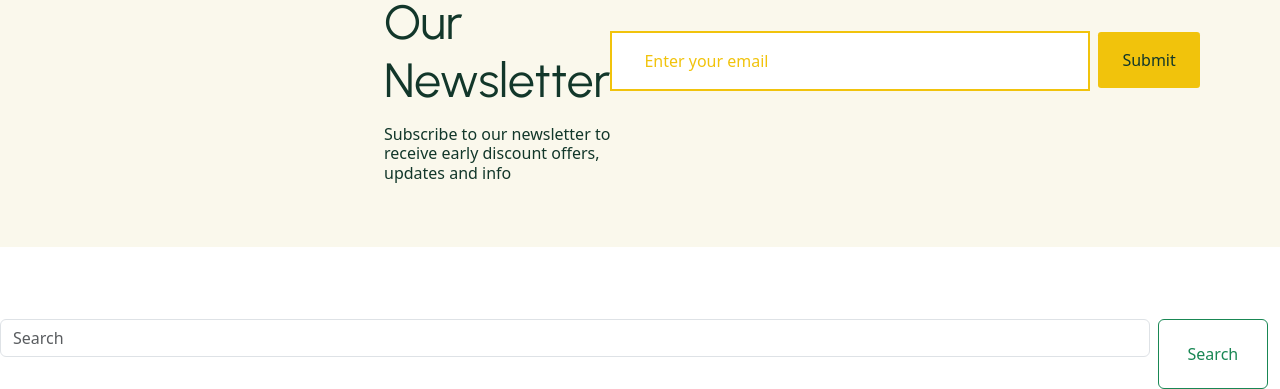
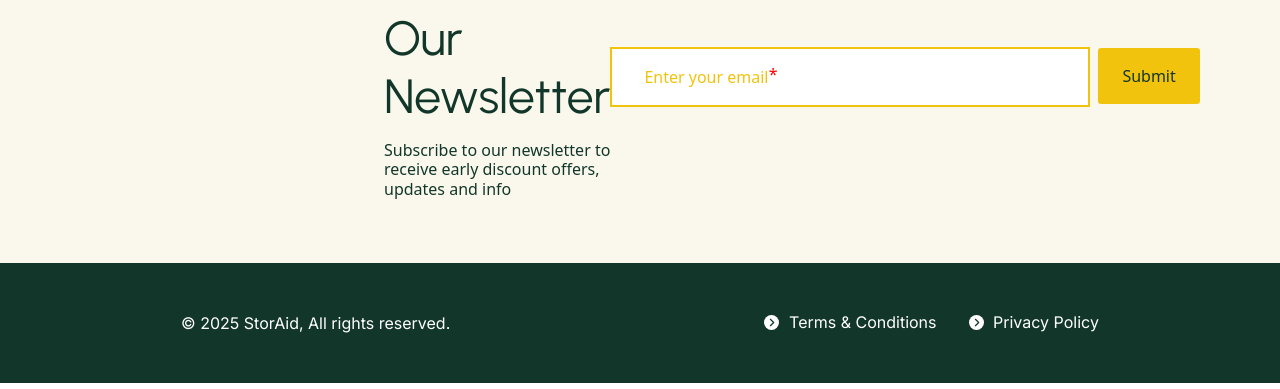
Before and after one commit to setsuBerg/StorAid-Storage-service, a React (Vite) app: page / in a window 1280 px wide. Shown: the part 6171-6560 px from the top of the page. Built offline with nearby package versions, Linux system fonts and the light colour scheme; no server answers.

Commit message:
feat: update footer and subscribes asterisk

```diff
--- a/src/components/Footer.jsx
+++ b/src/components/Footer.jsx
@@ -1,16 +1,31 @@
 import React from 'react'
-import { SearchForm } from './SearchForm'
+import FooterIcon from '../assets/images/footer-icon.svg'
+
+import './footer.css'
 
 export const Footer = () => {
+
   return (
-    <div>
-        <ul>
-            <li><a href="#">Home</a></li>
-            <li><a href="#">About</a></li>
-            <li><a href="#">FAQ</a></li>
-        </ul>
-        <SearchForm />
-    </div>
+    <footer className='footer'>
+      <div className='container mx-auto px-4 py-5'>
+
+        <footer className='copyright'>
+          <p className='credit'>&copy; 2025 StorAid, All rights reserved.</p>
+        </footer>
+
+        <div className='fotter-items'>
+          <div className='footer-item'>
+            <img src={FooterIcon} className='footer-icon' alt="footer-icon" />
+            <h6>Terms & Conditions</h6>
+          </div>
+          <div className='footer-item'>
+            <img src={FooterIcon} className='footer-icon' alt="footer-icon" />
+            <h6>Privacy Policy</h6>
+          </div>
+        </div>
+
+      </div>
+    </footer>
   )
 }
 export default Footer
--- a/src/components/Hero.css
+++ b/src/components/Hero.css
@@ -3,7 +3,7 @@
     background: linear-gradient(180deg,rgba(44, 64, 56, 1) 0%, rgba(46, 79, 67, 1) 20%, rgba(57, 92, 79, 1) 100%);
 
     width: 100%;
-    height: 72vh;
+    height: 74vh;
 
 
     .container {
@@ -66,6 +66,6 @@
         padding: 5rem 1rem 0 2rem;
         display: flex;
         align-items: flex-end;
-        height: 70vh;
+        height: 66vh;
     }
 }
--- a/src/components/Subscribe.jsx
+++ b/src/components/Subscribe.jsx
@@ -71,6 +71,7 @@ const Subscribe = () => {
                     <form onSubmit={handleSubmit} noValidate>
                         <div className='field'>
                             <input className='email' type='email' name='email' value={formData.email} onChange={handleChange} required placeholder='Enter your email' aria-label='email' />
+                            <span className='asterisk' aria-hidden>*</span>
                             <span className='error-text'>{errors.email && errors.email}</span>
                          </div>
                         <button className='submit' type='submit'>Submit</button>
--- /dev/null
+++ b/src/components/footer.css
@@ -0,0 +1,32 @@
+.footer {
+    background-color: var(--color-secondary);
+
+    .container {
+        display: flex;
+        justify-content: space-around;
+        align-items: center;
+
+        .copyright {
+            font-size: 1rem;
+            font-family: var(--font-family);
+            text-align: left;
+
+            .credit {
+                text-align: center;
+            }
+        }
+
+        .fotter-items {
+            display: flex;
+            justify-content: center;
+            align-items: center;
+            gap: 2rem;
+            font-family: var(--font-family);
+
+            .footer-item {
+                display: flex;
+                gap: .6rem;
+            }
+        }
+    }
+}
--- a/src/components/subscribe.css
+++ b/src/components/subscribe.css
@@ -45,6 +45,17 @@
                 margin-top: 1.2rem;
                 position: relative;
 
+                .asterisk {
+                    position: absolute;
+                    color: red;
+                    top: 20%;
+                    left: 33%;
+                }
+
+                &>.email:not(:placeholder-shown)+.asterisk {
+                    display: none;
+                }
+
                 .error-text {
                     color: red;
                     min-height: 1rem;
@@ -72,17 +83,23 @@
                 padding: 1rem 2rem;
                 color: var(--color-secondary);
             }
+
             .email::placeholder {
                 color: var(--color-accent);
             }
+
+        }
+
         .email:focus:placeholder-shown {
 
             border-color: var(--color-secondary);
         }
+
         .email:not(:placeholder-shown):valid {
             color: var(--color-secondary);
             border-color: var(--color-accent);
         }
+
         .email:required:invalid:not(:placeholder-shown) {
             border-color: red;
         }
@@ -100,6 +117,4 @@
             }
         }
     }
-
 }
-}
```
Also changed, not shown: src/assets/images/footer-icon.svg (added). Lines whose indentation alone changed are shown as unchanged.
